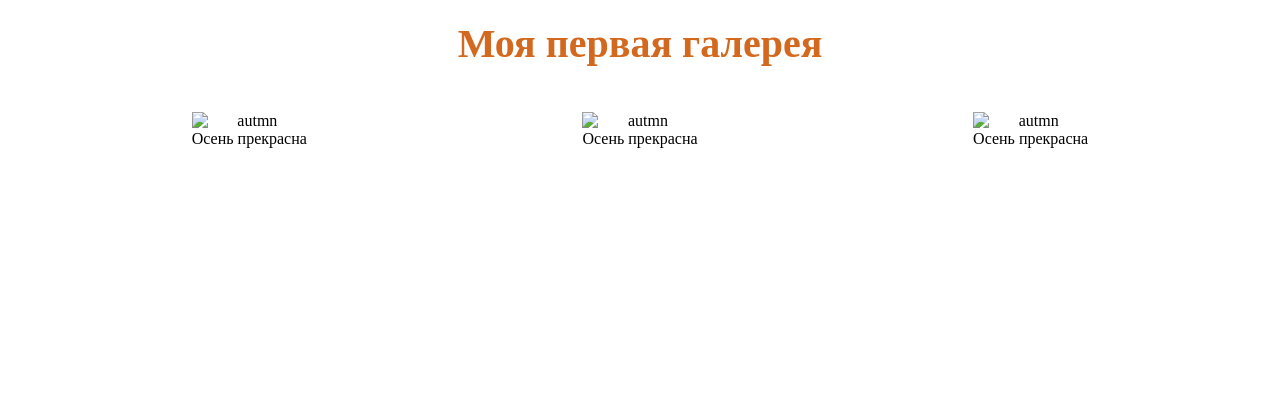
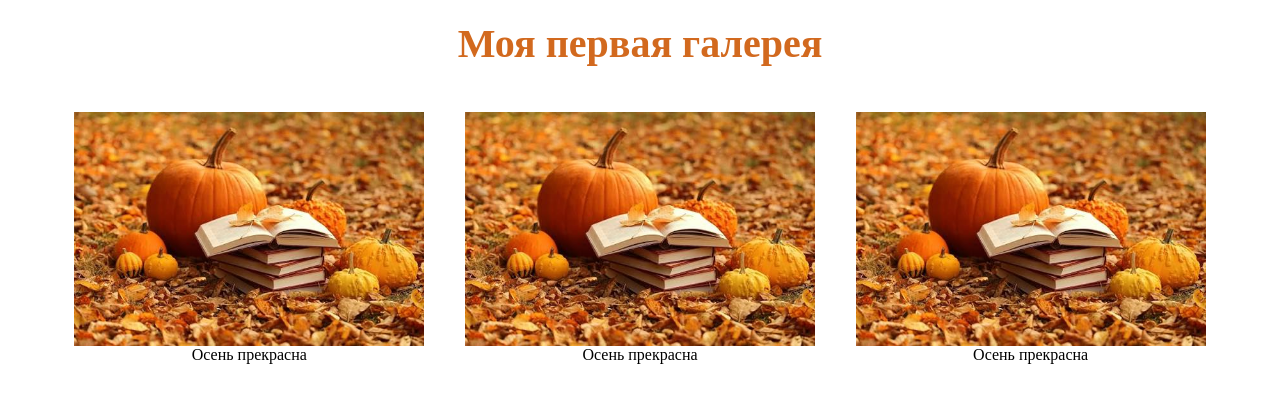
Before and after one commit to skila7674-hub/gallery, a plain HTML site: page index.html in a window 1280 px wide. Drawn offline with Linux system fonts and the light colour scheme.

Commit message:
Update index.html

```diff
--- a/index.html
+++ b/index.html
@@ -11,15 +11,15 @@
         <h1 class="caption">Моя первая галерея</h1>
         <div class="gallery">
             <div class="gallery__item">
-                <img class="gallery__item-img" src="img/images.jpg" alt="autmn">
+                <img class="gallery__item-img" src="images.jpg" alt="autmn">
                 <p>Осень прекрасна</p>
             </div>
             <div class="gallery__item">
-                <img class="gallery__item-img" src="img/images.jpg" alt="autmn">
+                <img class="gallery__item-img" src="images.jpg" alt="autmn">
                 <p>Осень прекрасна</p>
             </div>
             <div class="gallery__item">
-                <img class="gallery__item-img" src="img/images.jpg" alt="autmn">
+                <img class="gallery__item-img" src="images.jpg" alt="autmn">
                 <p>Осень прекрасна</p>
             </div>
         </div>
```
